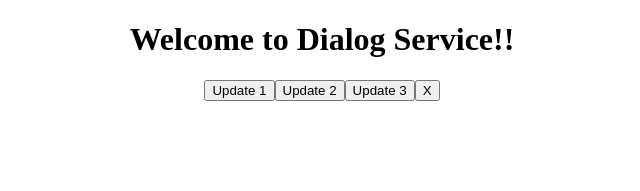
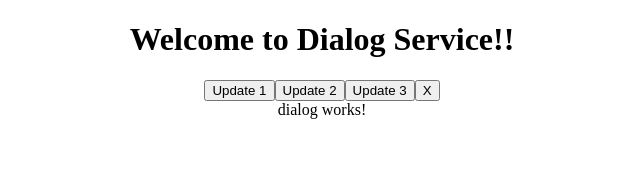
Before and after one commit to MillianoC/angular-dialog-box, an Angular app: page / in a window 1280 px wide. Shown: the top 191 px of the page, without its empty margins (318-958 px from the left). Built offline with nearby package versions, Linux system fonts and the light colour scheme.

Commit message:
FIX: Dialog selector changed to dialog-box since dialog is a valid tag in chrome

```diff
--- a/src/app/app.component.html
+++ b/src/app/app.component.html
@@ -25,7 +25,7 @@
         </h3>
     </div>
 
-    <dialog></dialog>
+    <dialog-box></dialog-box>
 
 
 </div>
--- a/src/app/components/dialog/dialog.component.ts
+++ b/src/app/components/dialog/dialog.component.ts
@@ -1,7 +1,7 @@
 import { Component, OnInit } from '@angular/core';
 
 @Component({
-  selector: 'dialog',
+  selector: 'dialog-box',
   templateUrl: './dialog.component.html',
   styleUrls: ['./dialog.component.css']
 })
```
